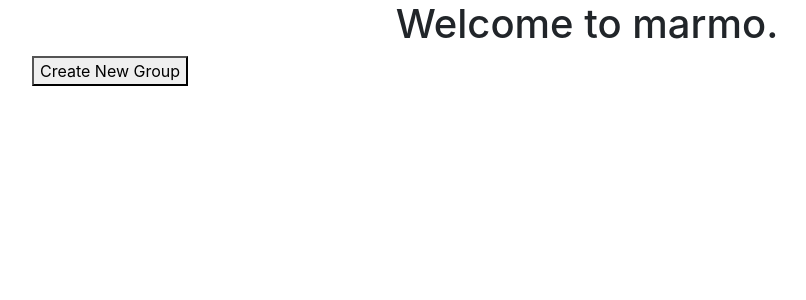
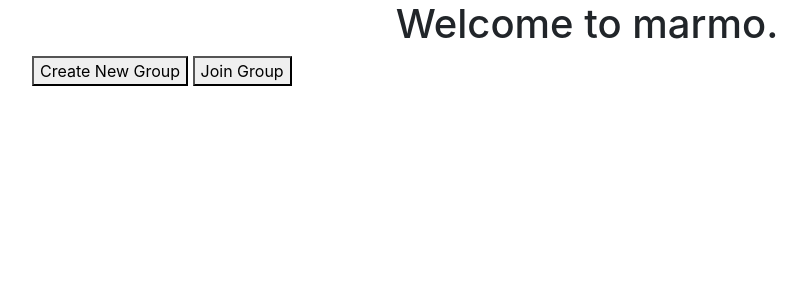
Before and after one commit to ConnorDiddy/marmo-webapp, a Flask app: page / in a window 1280 px wide. Shown: the part 56-356 px from the top of the page, without its empty margins (53-859 px from the left). Run offline with Flask 2, Linux system fonts and the light colour scheme; a user stored in the database is signed in; some libraries are stand-ins or nearby versions.

Commit message:
added functionality for joining and creating groups, connected user and group tables, and added some new html pages

```diff
--- a/website/auth.py
+++ b/website/auth.py
@@ -6,7 +6,6 @@ from flask_login import login_user, login_required, logout_user, current_user
 
 
 auth = Blueprint('auth', __name__)
-
 
 @auth.route('/login', methods=['GET', 'POST'])
 def login():
@@ -52,8 +51,8 @@ def sign_up():
             flash('First name must be greater than 1 character.', category='error')
         elif password1 != password2:
             flash('Passwords don\'t match.', category='error')
-        elif len(password1) < 7:
-            flash('Password must be at least 7 characters.', category='error')
+        elif len(password1) < 3:
+            flash('Password must be at least 3 characters.', category='error')
         else:
             new_user = User(email=email, username=first_name, password=generate_password_hash(
                 password1, method='sha256'))
--- a/website/templates/create_group.html
+++ b/website/templates/create_group.html
@@ -1,6 +1,6 @@
 {% extends "base.html" %} {% block title %}Home{% endblock %} {% block content %}
 <h1 align="center">Create a Group</h1>
-<form method="post" action="http://127.0.0.1:5000/create-group">
+<form method="post" action="http://127.0.0.1:5000/create-group" align="center">
     <label for="group_name">Group name:</label><br>
     <input type="text" id="group_name" name="group_name"><br><br>
     <input type="submit" id="mysubmit">
--- a/website/templates/home.html
+++ b/website/templates/home.html
@@ -1,4 +1,5 @@
 {% extends "base.html" %} {% block title %}Home{% endblock %} {% block content %}
 <h1 align="center">Welcome to marmo.</h1>
 <a href="create-group"><button type="button">Create New Group</button></a>
+<a href="join-group"><button type="button">Join Group</button></a>
 {% endblock %}
--- a/website/views.py
+++ b/website/views.py
@@ -1,3 +1,4 @@
+
 from sre_constants import SUCCESS
 from flask import Blueprint, request, render_template, flash
 from .models import Group, User
@@ -17,17 +18,30 @@ def home():
 def create_group():
     if request.method == "POST":
         # TODO add validation
-        json = request.json
         admin_id = current_user.id
         group_name = request.form.get('group_name')
         #member_ids = request.form.get('member_ids')
 
         new_group = Group(admin_id=admin_id, group_name=group_name)
+        current_user.groups.append(new_group)
         db.session.add(new_group)
         db.session.commit()
         flash(f"Group {new_group.group_name} successfully created!", category=SUCCESS)
 
     return render_template("create_group.html", user=current_user)
+
+@views.route('join-group', methods=["GET","POST"])
+@login_required
+def join_group():
+    if request.method == "POST":
+        group_id = request.form.get('group_id')
+
+        group = Group.query.filter_by(id=group_id).first()
+        current_user.groups.append(group)
+        db.session.commit()
+        flash(f"User {current_user.username} successfully joined group {group.group_name}!", category=SUCCESS)
+
+    return render_template("join_group.html", user=current_user)
 
 @views.route('add-transaction', methods=["POST"])
 def add_transaction():
@@ -52,18 +66,42 @@ def calculate_debts():
 
     return groups[group_id].calculate_debts(member_id)
 
-@views.route('search-users', methods=["GET"])
+@views.route('search-users', methods=["GET", "POST"])
 def search_user():
-    json = request.json
-    users = []
-    result = str(User.query.all())
+    return_dict = {}
+    if request.method == "POST":
+        json = request.json
+        id = json["id"]
+        return_user = User.query.filter_by(id=id).first()
+        return_dict["id"] = return_user.id
+        return_dict["username"] = return_user.username
+        return_dict["email"] = return_user.email
+        return_dict["date_created"] = return_user.date_created
+        return_dict["groups"] = str(return_user.groups)
+    else:
+        all_users = User.query.all()
 
-    #for user in result:
-        #user_dict = {}
-       # user_dict["id"] = user.id
-        #user_dict["username"] = user.username
-       # user_dict["email"] = user.email
-       # user_dict["date_created"] = user.date_created
-       # users.append(user_dict)
+        for user in all_users:
+            return_dict[user.id] = user.username
 
-    return result.id
+    return return_dict
+
+@views.route('search-groups', methods=["GET", "POST"])
+def search_groups():
+    return_dict = {}
+    if request.method == "POST":
+        json = request.json
+        id = json["id"]
+        return_group = Group.query.filter_by(id=id).first()
+        return_dict["id"] = return_group.id
+        return_dict["group_name"] = return_group.group_name
+        return_dict["admin_id"] = return_group.admin_id
+        return_dict["date_created"] = return_group.date_created
+        return_dict["members"] = str(return_group.members)
+    else:
+        all_groups = Group.query.all()
+
+        for group in all_groups:
+            return_dict[group.id] = group.group_name
+
+    return return_dict
```
Also changed, not shown: website/models.py (+14 -1 lines), website/templates/join_group.html (added, +8 -0 lines), website/marmo.db.
